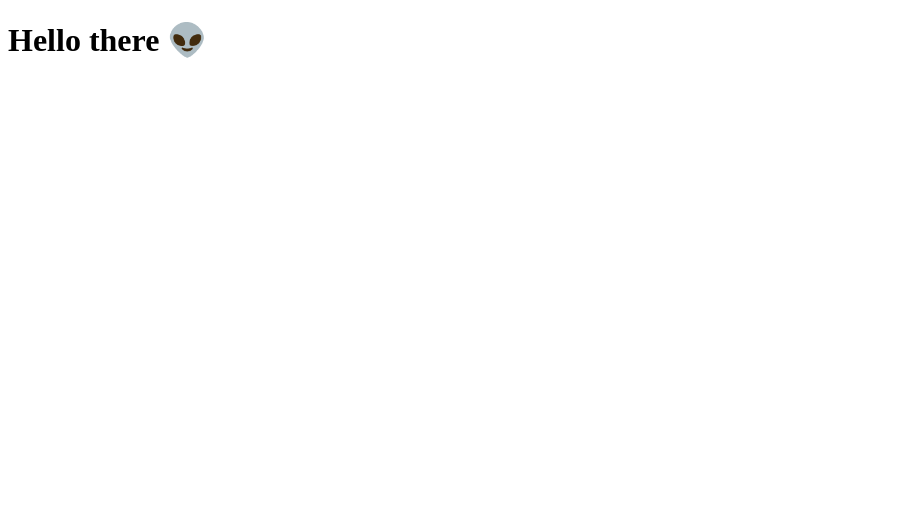
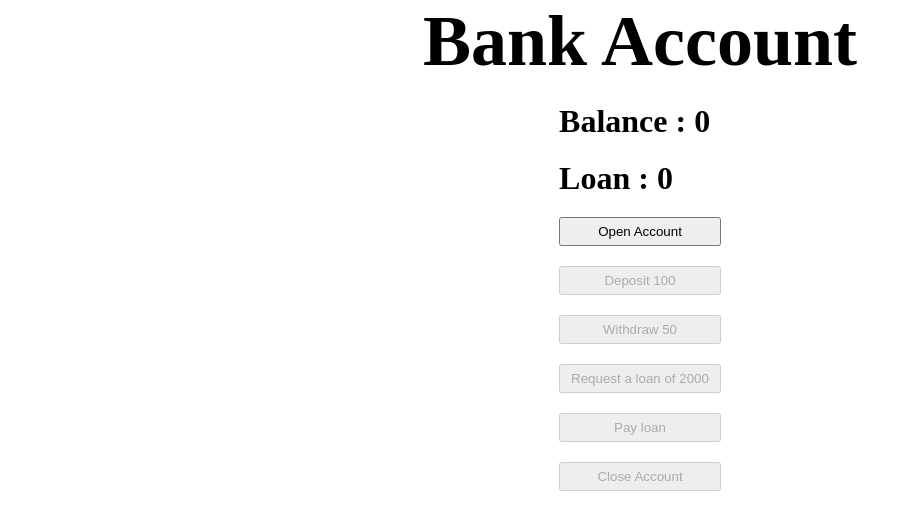
Before and after one commit to NikDoe/bank-app, a React (Vite) app: page / in a window 1280 px wide. Shown: the top 530 px of the page, without its empty margins (0-912 px from the left). Built offline with nearby package versions, Linux system fonts and the light colour scheme.

Commit message:
add reducer actions

```diff
--- a/src/App.tsx
+++ b/src/App.tsx
@@ -1,6 +1,71 @@
+import { useReducer } from "react";
+import Header from "./components/Header";
+import Main from "./components/Main";
+import { ActionType, TAction, TState } from "./types";
+
+const initialState: TState = {
+	balance: 0,
+	loan: 0,
+	isOpen: false
+};
+
+function reducer (state: TState, action: TAction): TState {
+	switch (action.type) {
+		case ActionType.OPENACCOUNT:
+			return {
+				...state,
+				balance: state.balance + action.payload,
+				isOpen: true
+			};
+
+		case ActionType.DEPOSIT:
+			return {
+				...state,
+				balance: state.balance + action.payload
+			};
+
+		case ActionType.WITHDRAW:
+			return {
+				...state,
+				balance: state.balance > 0
+					? state.balance - action.payload
+					: 0
+			};
+		case ActionType.REQUESTLOAN:
+			if(state.loan > 0) return state;
+			return {
+				...state,
+				balance: state.balance + action.payload,
+				loan: action.payload
+			};
+
+		case ActionType.PAYLOAN:
+			return {
+				...state,
+				balance: state.balance - state.loan,
+				loan: 0
+			};
+
+		case ActionType.CLOSEACCOUNT:
+			if(state.balance !== 0 || state.loan > 0) return state;
+			return initialState;
+
+		default:
+			return state;
+	}
+}
+
 function App() {
+	const [state, dispatch] = useReducer(reducer, initialState);
+
 	return (
-		<h1>Hello there 👽</h1>
+		<div className="app">
+			<Header />
+			<Main
+				state={state}
+				dispatch={dispatch}
+			/>
+		</div>
 	);
 }
 
--- /dev/null
+++ b/src/components/Button.tsx
@@ -0,0 +1,31 @@
+import { CSSProperties, ReactNode } from "react";
+
+type ButtonProps = {
+    children: ReactNode;
+    onClick: () => void;
+	disabled: boolean;
+}
+
+const defaultButtonStyles: CSSProperties = {
+	padding: '5px 10px'
+};
+
+function Button(props: ButtonProps) {
+	const {
+		children,
+		onClick,
+		disabled
+	} = props;
+
+	return (
+		<button
+			style={defaultButtonStyles}
+			onClick={onClick}
+			disabled={disabled}
+		>
+			{children}
+		</button>
+	);
+}
+
+export default Button;
--- /dev/null
+++ b/src/components/Header.tsx
@@ -0,0 +1,9 @@
+function Header() {
+	return (
+		<header className="header">
+			<h1>Bank Account</h1>
+		</header>
+	);
+}
+
+export default Header;
--- /dev/null
+++ b/src/components/Main.tsx
@@ -0,0 +1,120 @@
+import { Dispatch } from "react";
+import { ActionType, TAction, TState } from "../types";
+import Button from "./Button";
+
+type MainProps = {
+    state: TState;
+    dispatch: Dispatch<TAction>
+}
+
+const OPEN_ACCOUNT_DEPOSIT = 100;
+const DEPOSIT_VALUE = 100;
+const WITHDRAW_VALUE = 50;
+const LOAN_VALUE = 2000;
+
+function Main(props: MainProps) {
+	const {
+		state,
+		dispatch
+	} = props;
+
+	const { balance, loan, isOpen } = state;
+
+	function handleOpenAccount () {
+		const action: TAction = {
+			type: ActionType.OPENACCOUNT,
+			payload: OPEN_ACCOUNT_DEPOSIT
+		};
+
+		dispatch(action);
+	}
+
+	function handleDeposit () {
+		const action: TAction = {
+			type: ActionType.DEPOSIT,
+			payload: DEPOSIT_VALUE
+		};
+
+		dispatch(action);
+	}
+
+	function handleWithdraw () {
+		const action: TAction = {
+			type: ActionType.WITHDRAW,
+			payload: WITHDRAW_VALUE
+		};
+
+		dispatch(action);
+	}
+
+	function handleRequestLoan () {
+		const action: TAction = {
+			type: ActionType.REQUESTLOAN,
+			payload: LOAN_VALUE
+		};
+
+		dispatch(action);
+	}
+
+	function handlePayLoan () {
+		const action: TAction = {
+			type: ActionType.PAYLOAN,
+			payload: LOAN_VALUE
+		};
+
+		dispatch(action);
+	}
+
+	return (
+		<main className="main">
+			<h1>Balance : {balance}</h1>
+			<h1>Loan : {loan}</h1>
+
+			<Button
+				onClick={handleOpenAccount}
+				disabled={isOpen}
+			>
+                Open Account
+			</Button>
+
+			<Button
+				onClick={handleDeposit}
+				disabled={!isOpen}
+			>
+                Deposit {DEPOSIT_VALUE}
+			</Button>
+
+			<Button
+				onClick={handleWithdraw}
+				disabled={!isOpen}
+			>
+                Withdraw {WITHDRAW_VALUE}
+			</Button>
+
+			<Button
+				onClick={handleRequestLoan}
+				disabled={!isOpen}
+			>
+                Request a loan of {LOAN_VALUE}
+			</Button>
+
+			<Button
+				onClick={handlePayLoan}
+				disabled={!isOpen}
+			>
+                Pay loan
+			</Button>
+
+			<Button
+				onClick={()=>
+					dispatch({ type: ActionType.CLOSEACCOUNT })
+				}
+				disabled={!isOpen}
+			>
+                Close Account
+			</Button>
+		</main>
+	);
+}
+
+export default Main;
--- a/src/index.css
+++ b/src/index.css
@@ -0,0 +1,22 @@
+* {
+    margin: 0;
+    padding: 0;
+}
+
+.app {
+    display: flex;
+    flex-direction: column;
+    align-items: center;
+}
+
+.header h1 {
+    font-size: 72px;
+}
+
+.main {
+    margin: 20px 0;
+    padding: 0 50px;
+    display: flex;
+    flex-direction: column;
+    gap: 20px;
+}
--- /dev/null
+++ b/src/types/index.ts
@@ -0,0 +1,22 @@
+export type TState = {
+    balance: number;
+    loan: number;
+    isOpen: boolean;
+}
+
+export enum ActionType {
+    OPENACCOUNT = 'openAccount',
+    DEPOSIT = 'deposit',
+    WITHDRAW = 'withdraw',
+    REQUESTLOAN = 'requestLoan',
+    PAYLOAN = 'payLoan',
+    CLOSEACCOUNT = 'closeAccount',
+}
+
+export type TAction =
+{ type: ActionType.OPENACCOUNT; payload: number; } |
+{ type: ActionType.DEPOSIT; payload: number; } |
+{ type: ActionType.WITHDRAW; payload: number; } |
+{ type: ActionType.REQUESTLOAN; payload: number; } |
+{ type: ActionType.PAYLOAN; payload: number; } |
+{ type: ActionType.CLOSEACCOUNT;  }
```
